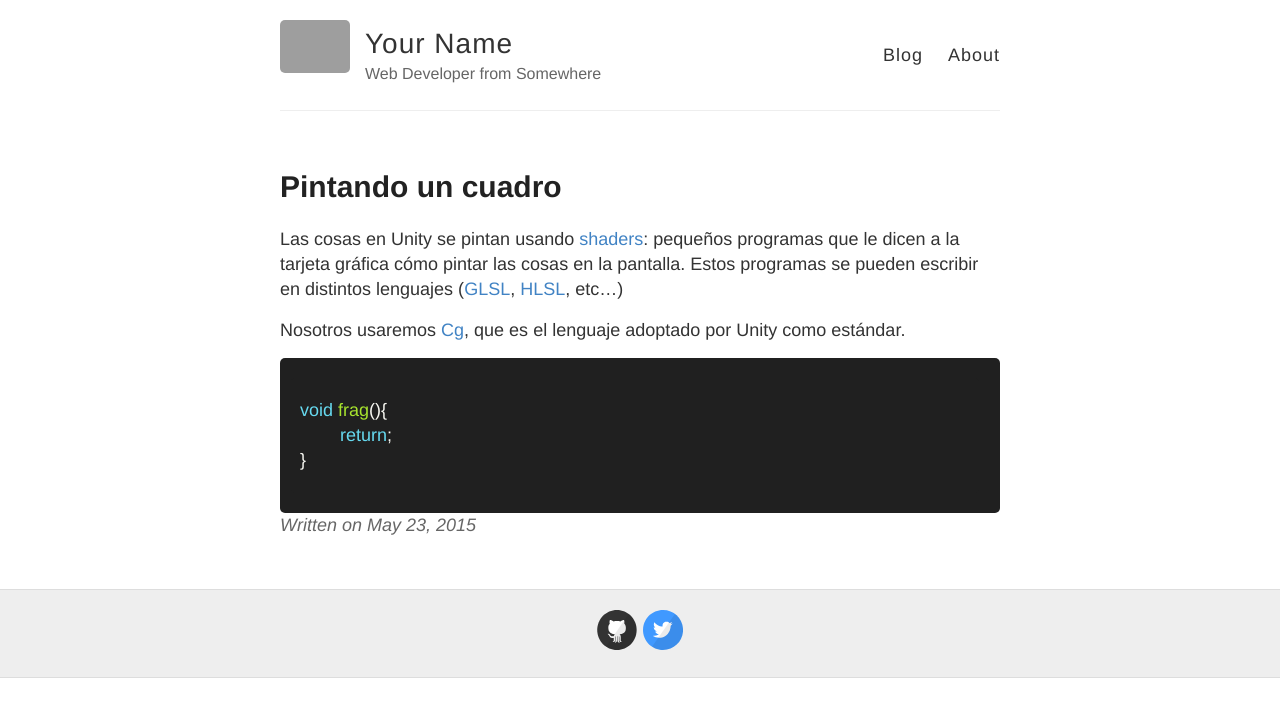
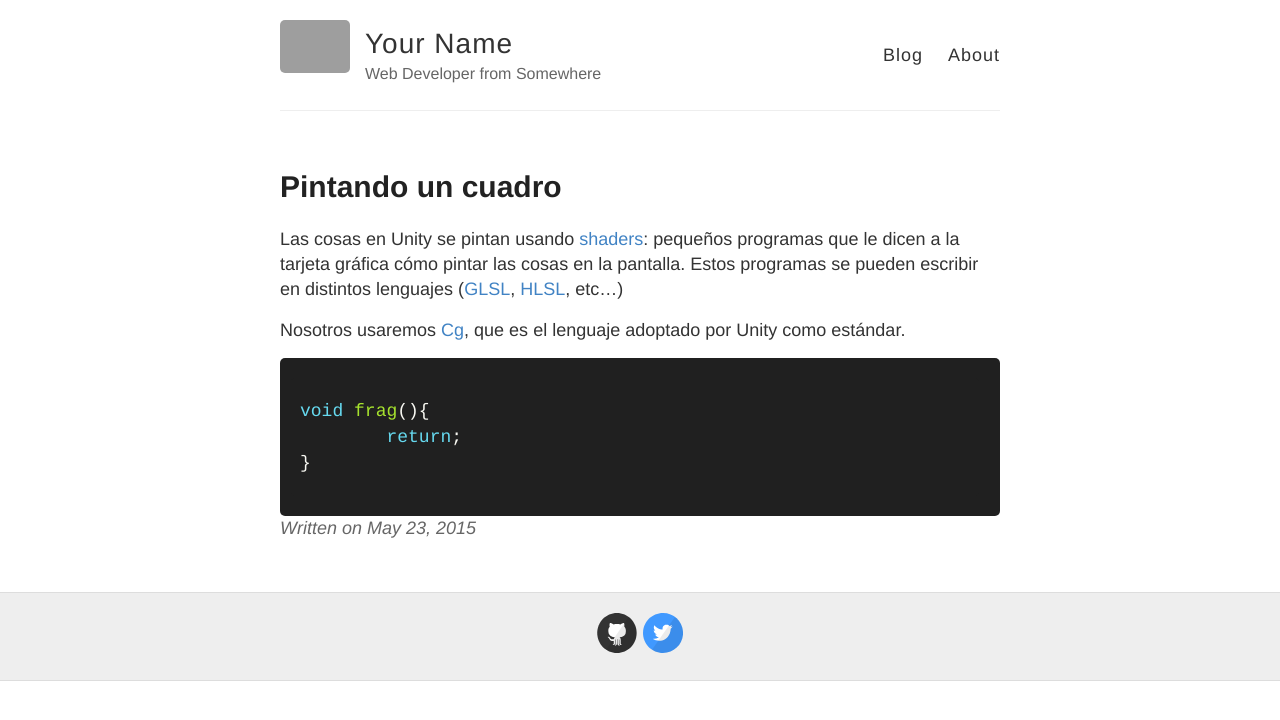
Before and after one commit to josemorval/UnityArchive, a Jekyll site: the page built from _posts/2015-05-23-pintandocuadro.md, in a window 1280 px wide. Shown: the top 720 px of the page. Built offline with Jekyll 4.4.1, drawn with Linux system fonts in a browser that asks for light colours; Markdown is read by kramdown in place of the engine named in the settings; grey boxes are pictures that could not be loaded.

Commit message:
Updated _highlights.scss

```diff
--- a/_sass/_highlights.scss
+++ b/_sass/_highlights.scss
@@ -9,6 +9,10 @@
   padding-left: 10px;
   background: #202020;
   color: #C1C2C3;
+}
+
+code {
+  font-family:'Bitstream Vera Sans Mono','Courier', monospace;
 }
 
 
```
